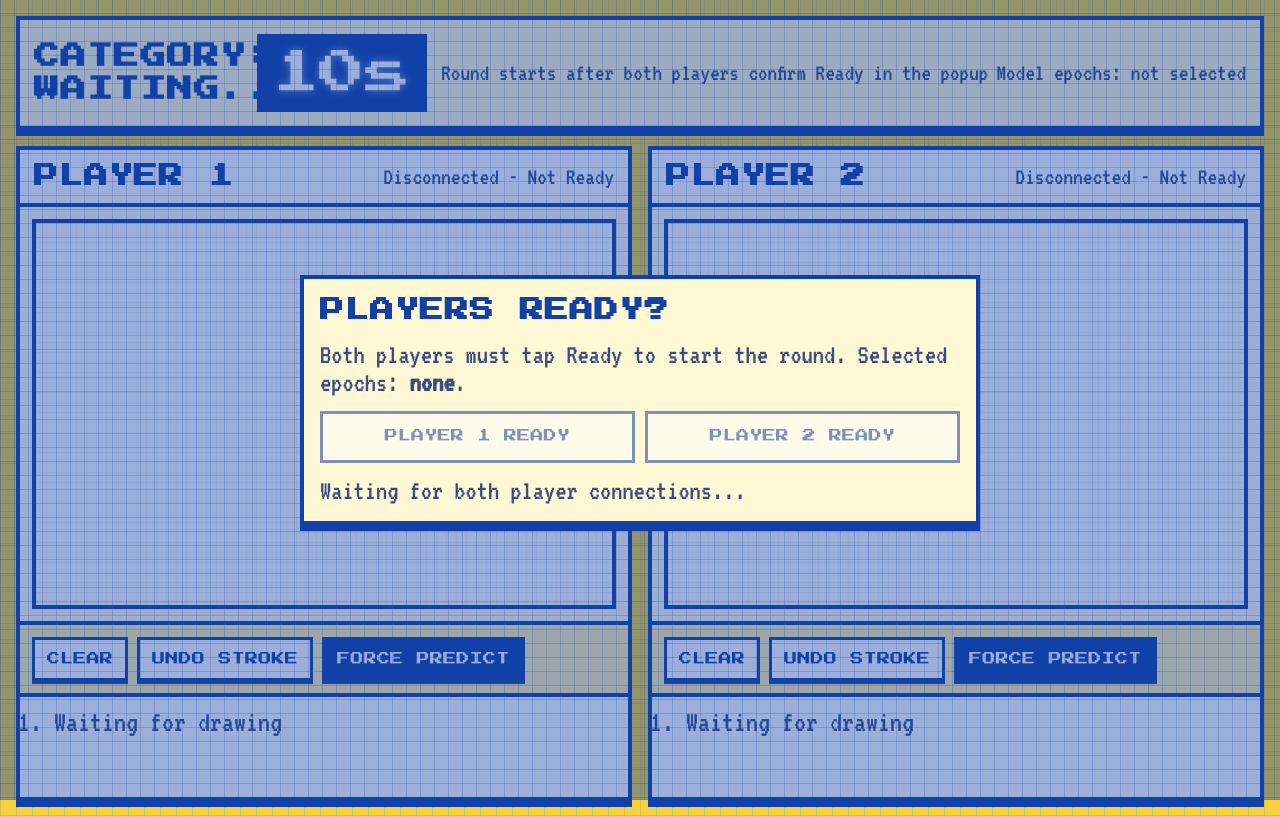
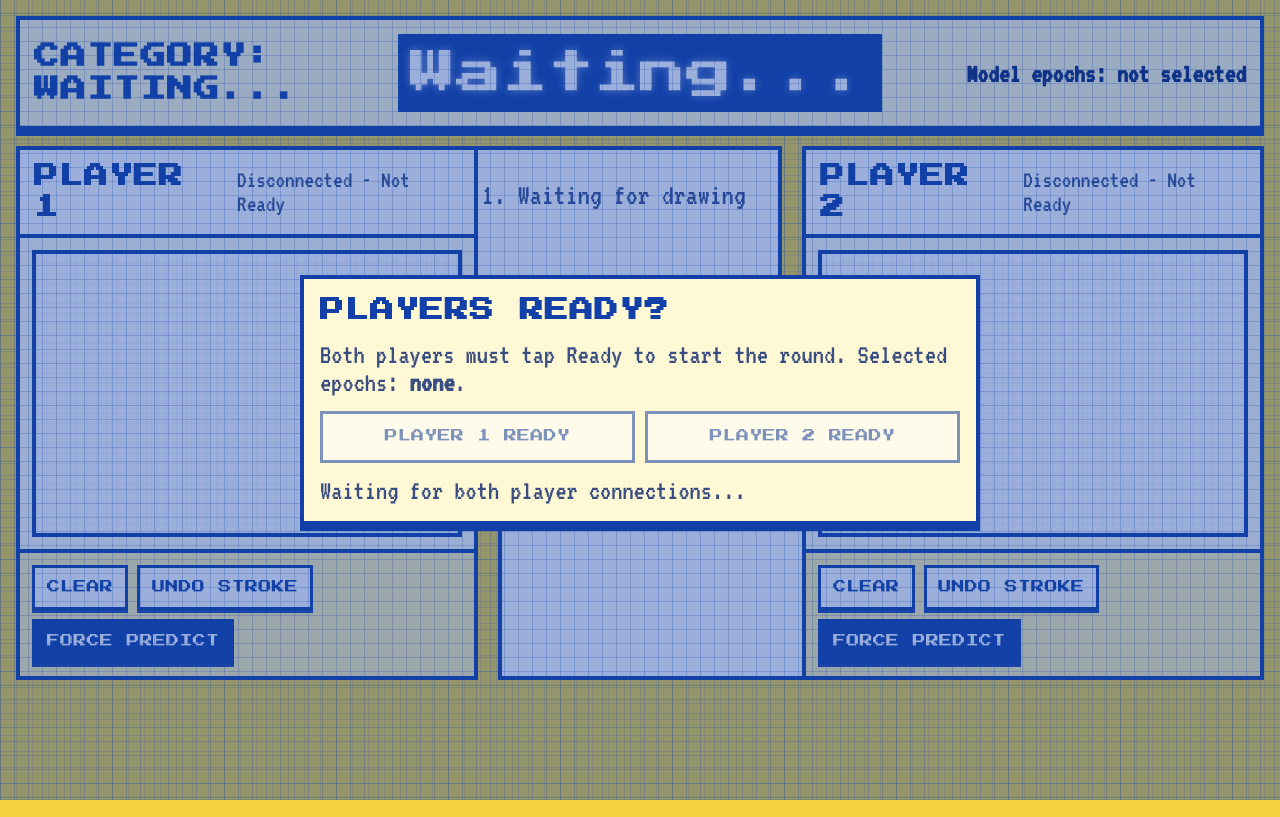
Before and after one commit to SamS709/draw_recognition_techlab, a plain HTML site: page front/host.html in a window 1280 px wide. Drawn offline with nearby package versions, Linux system fonts and the light colour scheme.

Commit message:
restyle for techlab

```diff
--- a/front/host.html
+++ b/front/host.html
@@ -11,15 +11,12 @@
   <main class="app">
     <section class="top">
       <h1 class="headline" id="category">Category: waiting...</h1>
-      <div class="timer" id="timer">10s</div>
-      <div class="controls">
-        <p class="status" id="ready-hint">Round starts after both players confirm Ready in the popup</p>
-        <p class="status" id="epochs-info">Model epochs: not selected</p>
-      </div>
+      <div class="timer" id="timer">Waiting...</div>
+      <h2 class="top-epochs" id="epochs-info">Model epochs: not selected</h2>
     </section>
 
     <section class="boards">
-      <article class="board">
+      <article class="board board-one">
         <header>
           <h2>Player 1</h2>
           <p class="status" id="p1-status">Disconnected - Not Ready</p>
@@ -32,10 +29,16 @@
           <button id="undo-btn-1" class="secondary" type="button">Undo Stroke</button>
           <button id="send-btn-1" type="button">Force Predict</button>
         </div>
-        <div class="pred"><ol id="pred-1"><li>Waiting for drawing</li></ol></div>
       </article>
 
-      <article class="board">
+      <aside class="pred-column" aria-label="Predictions">
+        <div class="pred-stack">
+          <div class="pred pred-side pred-side-1"><ol id="pred-1"><li>Waiting for drawing</li></ol></div>
+          <div class="pred pred-side pred-side-2"><ol id="pred-2"><li>Waiting for drawing</li></ol></div>
+        </div>
+      </aside>
+
+      <article class="board board-two">
         <header>
           <h2>Player 2</h2>
           <p class="status" id="p2-status">Disconnected - Not Ready</p>
@@ -48,7 +51,6 @@
           <button id="undo-btn-2" class="secondary" type="button">Undo Stroke</button>
           <button id="send-btn-2" type="button">Force Predict</button>
         </div>
-        <div class="pred"><ol id="pred-2"><li>Waiting for drawing</li></ol></div>
       </article>
     </section>
   </main>
--- a/front/js/host.js
+++ b/front/js/host.js
@@ -483,7 +483,7 @@ socketP1.on("round_state", (payload) => {
   }
 
   const epochText = payload.nEpochs ? ` | Epochs: ${payload.nEpochs}` : "";
-  categoryEl.textContent = `Category: ${payload.category || "waiting..."}${epochText}`;
+  categoryEl.textContent = `Category: ${payload.category || "waiting..."}`;
   if (payload.remainingSeconds != null) {
     timerEl.textContent = `${payload.remainingSeconds}s`;
   } else {
--- a/front/styles/host.css
+++ b/front/styles/host.css
@@ -51,7 +51,7 @@ body::before {
 
 .top {
   display: grid;
-  grid-template-columns: minmax(0, 1fr) auto auto;
+  grid-template-columns: minmax(0, 1fr) auto minmax(0, 1fr);
   gap: 14px;
   align-items: center;
   padding: 14px;
@@ -70,6 +70,7 @@ body::before {
 
 .headline {
   font-size: clamp(14px, 2vw, 26px);
+  justify-self: start;
 }
 
 .timer {
@@ -83,6 +84,14 @@ body::before {
   background: var(--accent);
   text-shadow: 0 0 8px rgba(var(--white-rgb), 0.5);
   animation: blinkTimer 1s steps(2, end) infinite;
+  justify-self: center;
+}
+
+.top-epochs {
+  margin: 0;
+  justify-self: end;
+  text-align: right;
+  font-size: clamp(16px, 2.1vw, 30px);
 }
 
 .controls {
@@ -133,14 +142,20 @@ button.active {
 
 .boards {
   display: grid;
-  gap: 16px;
-  grid-template-columns: repeat(2, minmax(0, 1fr));
+  /* column-gap: 18px; */
+  row-gap: 16px;
+  border-bottom: none;
+  grid-template-columns: minmax(0, 1fr) minmax(220px, 26%) minmax(0, 1fr);
 }
 
 .board {
   overflow: hidden;
   display: grid;
-  grid-template-rows: auto 1fr auto auto;
+  grid-template-rows: auto 1fr auto;
+}
+
+.board-one, .board-two {
+  box-shadow: none;
 }
 
 .board header {
@@ -156,6 +171,31 @@ button.active {
 .canvas-wrap {
   padding: 12px;
   background: rgba(var(--white-rgb), 0.62);
+  min-width: 0;
+}
+
+.pred-side-1{
+  border: 4px solid var(--border);
+  border-left: none;
+  margin-right: 20px;
+}
+
+.pred-side-2{
+  border: 4px solid var(--border);
+  border-right: none;
+  margin-left: 20px;
+}
+
+.pred-column {
+  min-width: 0;
+  padding: 0px 0;
+}
+
+.pred-stack {
+  height: 100%;
+  display: grid;
+  gap: 18px;
+  grid-template-rows: 1fr 1fr;
 }
 
 canvas {
@@ -190,21 +230,14 @@ button:disabled {
 }
 
 .pred {
-  border-top: 4px solid var(--border);
-  padding: 10px 14px;
+  /* padding: 10px 14px; */
   color: var(--muted);
-  min-height: 104px;
+  min-height: 160px;
   background: rgb(var(--white-rgb));
   font-size: 30px;
   line-height: 1.05;
 }
 
-.pred ol {
-  margin: 0;
-  padding-left: 20px;
-  display: grid;
-  gap: 6px;
-}
 
 .status {
   color: var(--muted);
@@ -276,13 +309,33 @@ button:disabled {
     grid-template-columns: 1fr;
   }
 
+  .headline,
+  .timer,
+  .top-epochs {
+    justify-self: start;
+    text-align: left;
+  }
+
   .timer {
     text-align: center;
-    justify-self: start;
   }
 
   .boards {
     grid-template-columns: 1fr;
+    row-gap: 12px;
+    column-gap: 0;
+  }
+
+  .pred-column {
+    padding: 0;
+    border-top: none;
+    border-bottom: none;
+    background: transparent;
+  }
+
+  .pred-stack {
+    grid-template-rows: 1fr 1fr;
+    gap: 10px;
   }
 
   .controls {
```
Also changed, not shown: front/home.html (+1 -1 lines), python/output.png.
